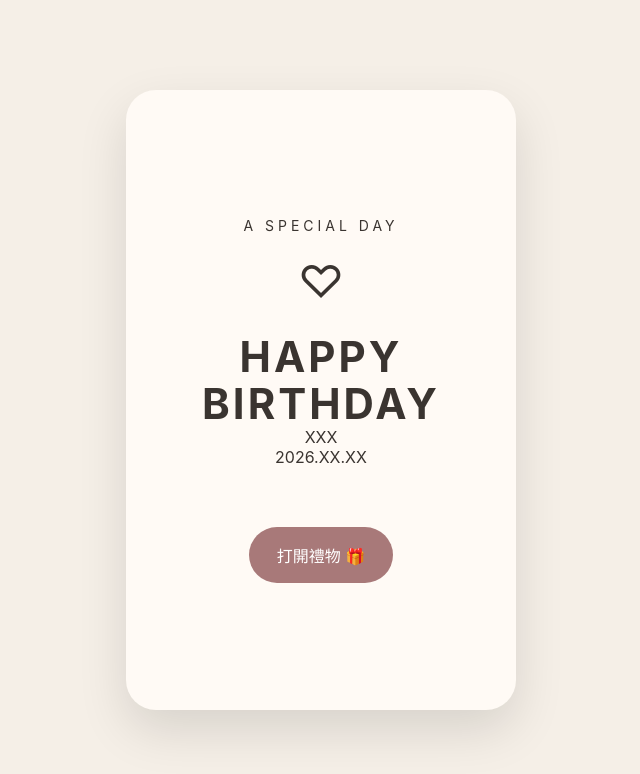
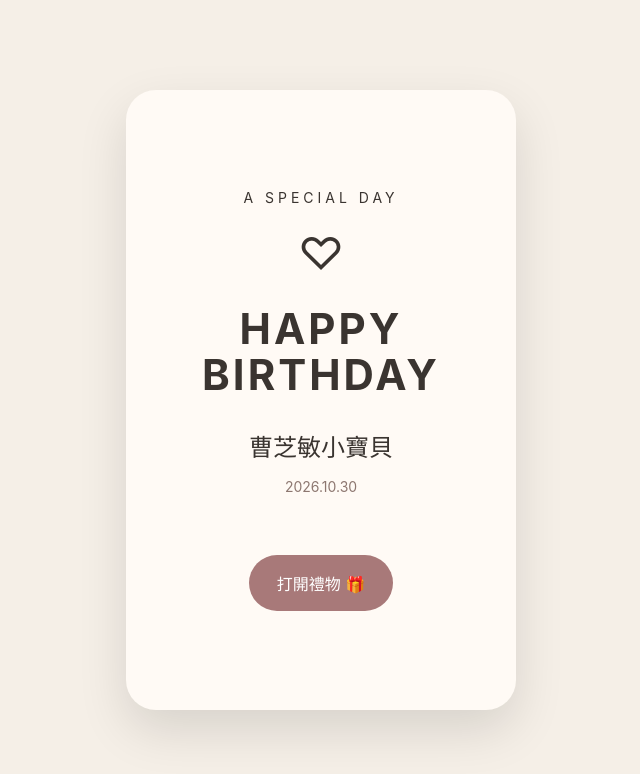
Before and after one commit to zx2168888-cloud/birthday-card, a plain HTML site: page index.html in a window 1280 px wide. Shown: the whole page, without its empty margins (319-959 px from the left). Drawn offline with Linux system fonts and the light colour scheme.

Commit message:
Update birthday message and author name in HTML

```diff
--- a/index.html
+++ b/index.html
@@ -99,12 +99,12 @@ button {
         BIRTHDAY
     </h1>
 
-    <div class="曹芝敏">
-        XXX
+    <div class="name">
+        曹芝敏小寶貝
     </div>
 
-    <div class="2026.10.30">
-        2026.XX.XX
+    <div class="date">
+        2026.10.30
     </div>
 
     <button onclick="openGift()">
@@ -129,7 +129,7 @@ button {
         </p>
 
         <p>
-        — Calvin ♡
+        — 陳暐儒 ♡
         </p>
 
     </div>
```
